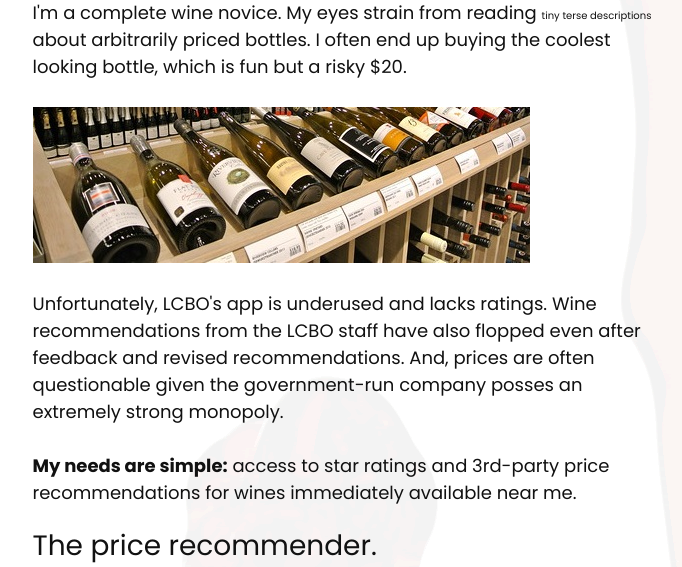
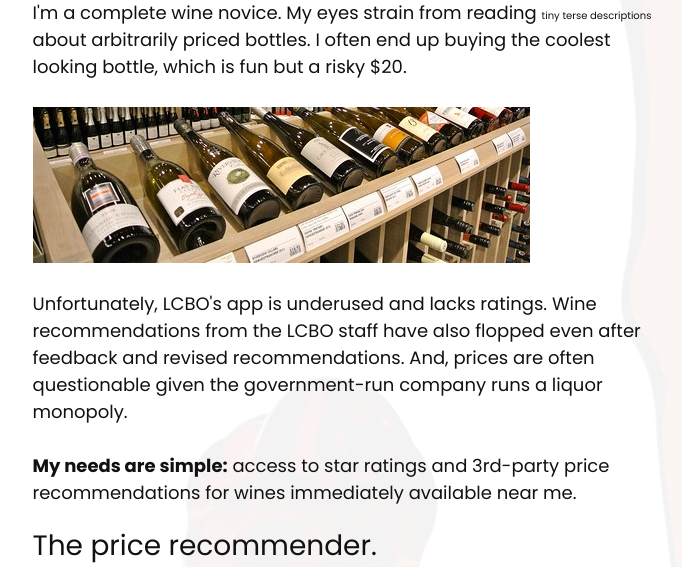
Before and after one commit to royourboat/ovino, a Flask app: page /about/ in a window 1280 px wide. Shown: the part 755-1322 px from the top of the page, without its empty margins (295-977 px from the left). Run offline with Flask 2, Linux system fonts and the light colour scheme; some libraries are stand-ins or nearby versions; some web fonts are replaced.

Commit message:
Update about.html

```diff
--- a/templates/about.html
+++ b/templates/about.html
@@ -178,7 +178,7 @@
             <img src="../static/images/wine-lcbo.jpg" />
             <br>
             <br>
-          Unfortunately, LCBO's app is underused and lacks ratings. Wine recommendations from the LCBO staff have also flopped even after feedback and revised recommendations. And, prices are often questionable given the government-run company posses an extremely strong monopoly.
+          Unfortunately, LCBO's app is underused and lacks ratings. Wine recommendations from the LCBO staff have also flopped even after feedback and revised recommendations. And, prices are often questionable given the government-run company runs a liquor monopoly.
           <br>
           <br>
 
```
